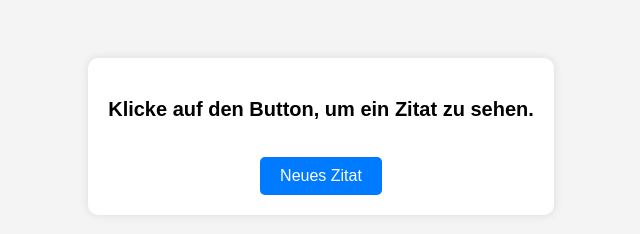
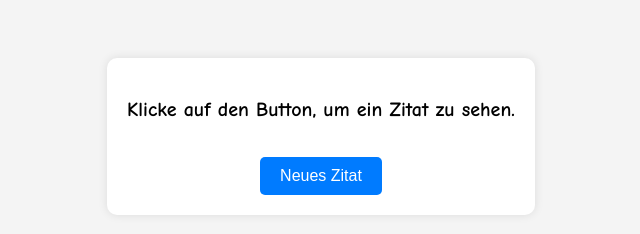
Before and after one commit to leMichiii/Zitat-Generator, a plain HTML site: page index.html in a window 1280 px wide. Shown: the whole page, without its empty margins (319-959 px from the left). Drawn offline with Linux system fonts and the light colour scheme.

```diff
--- a/index.html
+++ b/index.html
@@ -6,7 +6,7 @@
     <title>Zitat Generator × leMichiii</title>
     <style>
         body {
-            font-family: Arial, sans-serif;
+            font-family: "Comic Sans MS";
             text-align: center;
             background-color: #f4f4f4;
             padding: 50px;
```
